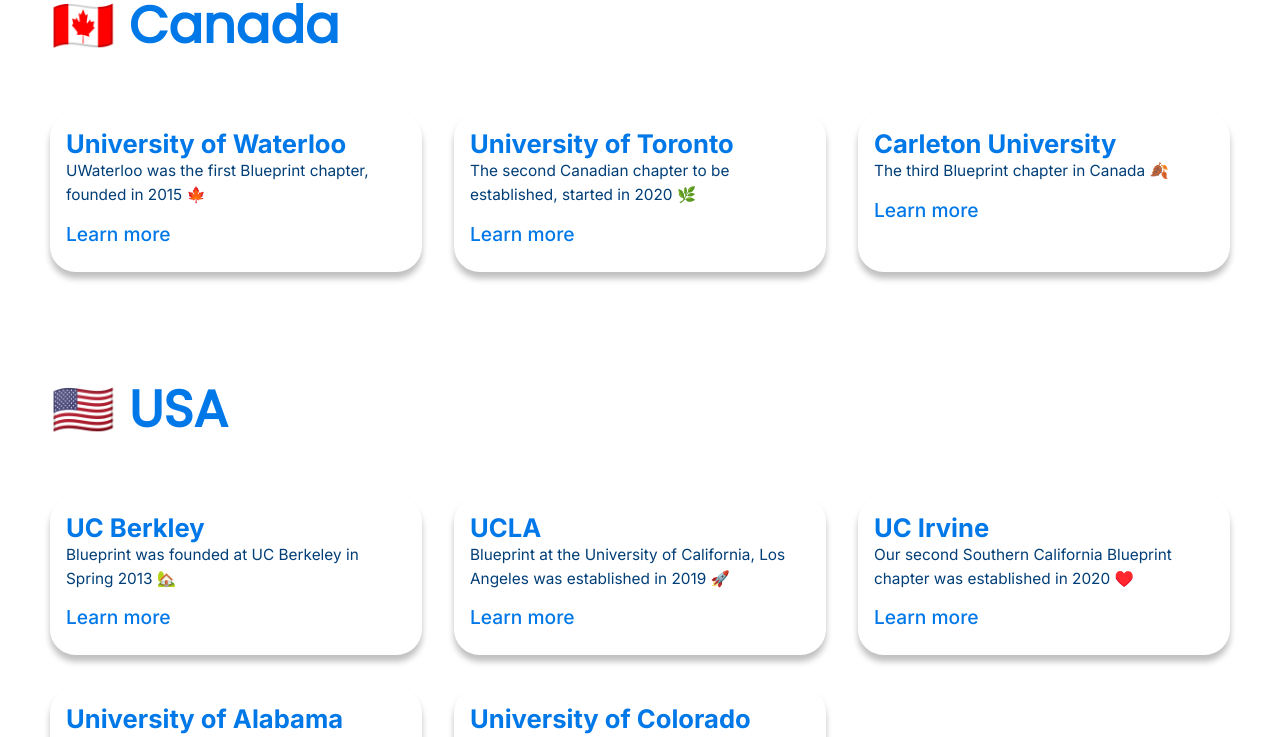
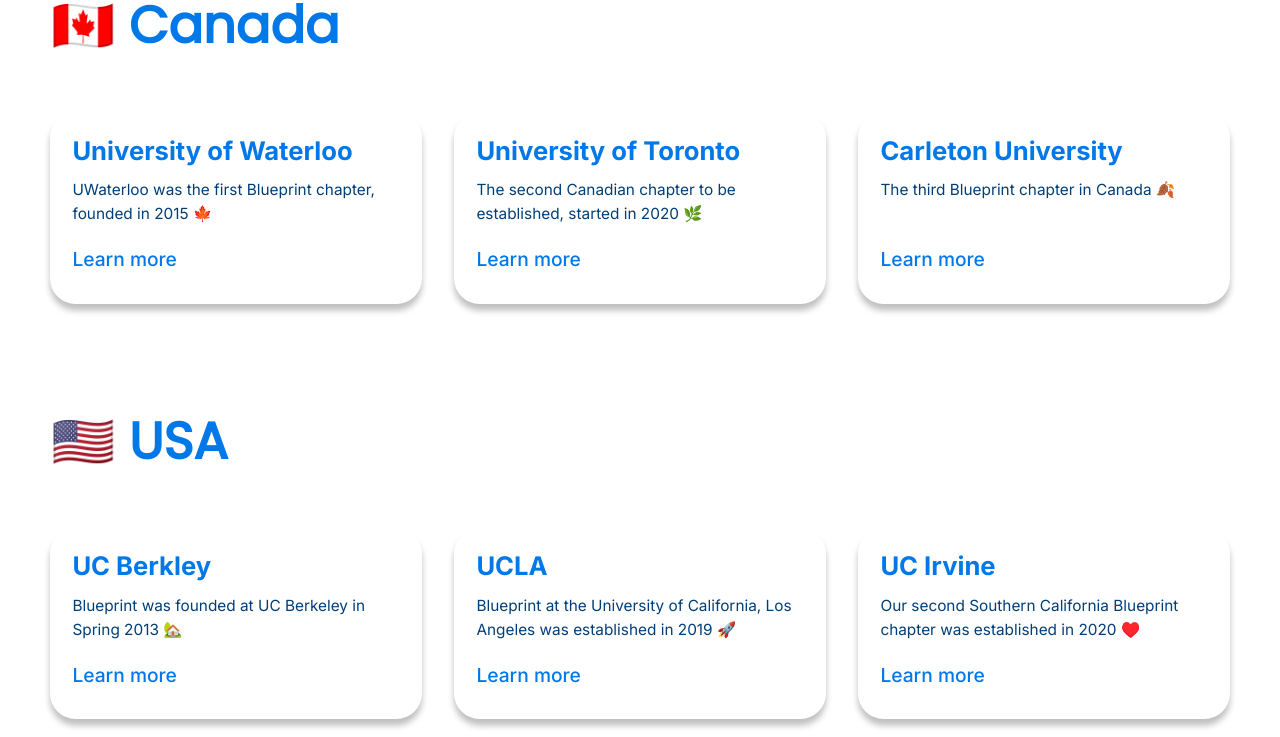
Before and after one commit to uoftblueprint/website-v2, a Next.js app: page /chapters in a window 1280 px wide. Shown: the part 960-1697 px from the top of the page. Built offline with nearby package versions, Linux system fonts and the light colour scheme.

Commit message:
fixed text spacing

```diff
--- a/src/chapters-card/ChaptersCard.css
+++ b/src/chapters-card/ChaptersCard.css
@@ -2,13 +2,13 @@
   display: flex;
   flex-direction: column;
   align-items: flex-start;
-  height: '100%';
+  height: 100%;
   box-shadow: 0vw 0.5vw 0.5vw 0vw rgba(0, 0, 0, 0.25);
   border-radius: 2vw;
 }
 
 .link-container {
-  padding-top: 1vw;
+  padding-top: 0.5vw;
   padding-bottom: 0.5vw;
 }
 
@@ -19,7 +19,7 @@
 }
 
 .mantine-Card-section {
-  margin: 0;
+  margin: 0.5vw;
 }
 
 .card-font {
@@ -37,4 +37,5 @@
 .chapter-description {
   font-size: max(10px, 1.2vw);
   font-weight: 400;
+  flex-grow: 1
 }
```
